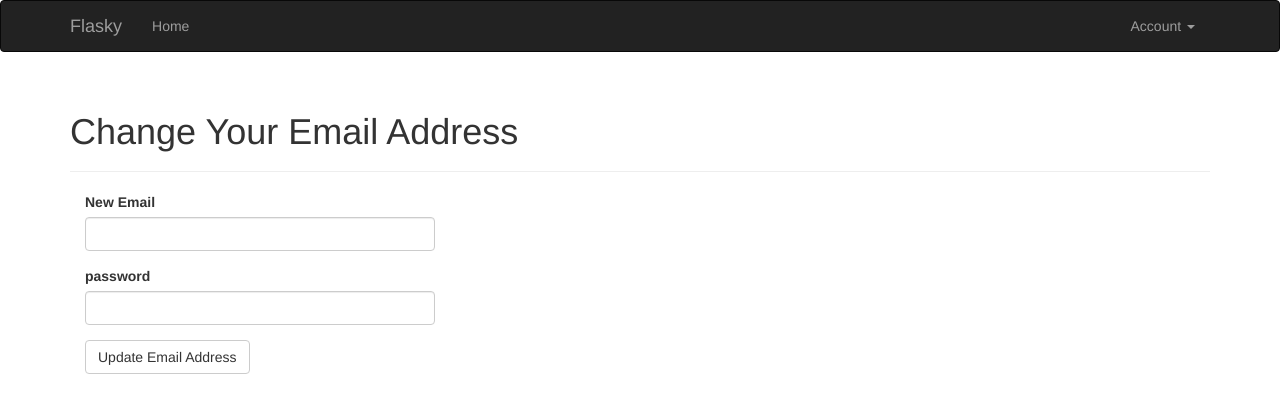
After one commit to fearlessroy/flasky, a Flask app: page /auth/change-email in a window 1280 px wide. The commit adds this page. Shown: the top 413 px of the page. Run offline with Flask 2, Linux system fonts and the light colour scheme; a user stored in the database is signed in; parts of the project's set-up code (start-up, migrations or seed data) failed here and were passed over; some libraries are stand-ins or nearby versions.

Commit message:
add change email

```diff
--- a/app/auth/forms.py
+++ b/app/auth/forms.py
@@ -55,3 +55,13 @@ class PasswordResetForm(FlaskForm):
     def validate_email(self, field):
         if User.query.filter_by(email=field.data).first() is None:
             raise ValidationError('Unknown email address.')
+
+
+class ChangeEmailForm(FlaskForm):
+    email = StringField('New Email', validators=[DataRequired(), Length(1, 64), Email()])
+    password = PasswordField('password', validators=[DataRequired()])
+    submit = SubmitField('Update Email Address')
+
+    def validate_email(self, field):
+        if User.query.filter_by(email=field.data).first():
+            raise ValidationError('Email already registered.')
--- a/app/auth/views.py
+++ b/app/auth/views.py
@@ -3,7 +3,8 @@ from flask import render_template, redirect, request, url_for, flash
 from . import auth
 from flask_login import login_required, login_user, logout_user, current_user
 from ..models import User
-from .forms import LoginForm, RegistrationForm, ChangePasswordForm, PasswordResetForm, PasswordResetRequestForm
+from .forms import LoginForm, RegistrationForm, ChangePasswordForm, PasswordResetForm, PasswordResetRequestForm, \
+    ChangeEmailForm
 from .. import db
 from ..email import send_mail
 
@@ -133,3 +134,31 @@ def password_reset(token):
         else:
             return redirect(url_for('main.index'))
     return render_template('auth/reset_password.html', form=form)
+
+
+@auth.route('/change-email', methods=['GET', 'POST'])
+@login_required
+def change_email_request():
+    form = ChangeEmailForm()
+    if form.validate_on_submit():
+        if current_user.verity_password(form.password.data):
+            new_email = form.email.data
+            token = current_user.generate_email_change_token(new_email)
+            send_mail(new_email, 'Confirm your new email address', 'auth/email/change_email', user=current_user,
+                      token=token)
+            flash('An email with instructions to confirm your new email address has been sent to you')
+            return redirect(url_for('main.index'))
+        else:
+            flash('Invalid email or password')
+
+    return render_template('auth/change_email.html', form=form)
+
+
+@auth.route('/change-email/<token>')
+@login_required
+def change_email(token):
+    if current_user.change_email(token):
+        flash('Your new email has been updated')
+    else:
+        flash('Invalid request.')
+    return redirect(url_for('main.index'))
--- /dev/null
+++ b/app/templates/auth/change_email.html
@@ -0,0 +1,13 @@
+{% extends "base.html" %}
+{% import "bootstrap/wtf.html" as wtf %}
+
+{% block title %}Flasky - Change Email Address{% endblock %}
+
+{% block page_content %}
+<div class="page-header">
+    <h1>Change Your Email Address</h1>
+</div>
+<div class="col-md-4">
+    {{ wtf.quick_form(form) }}
+</div>
+{% endblock %}
--- a/app/templates/base.html
+++ b/app/templates/base.html
@@ -33,6 +33,7 @@
                     <a href="#" class="dropdown-toggle" data-toggle="dropdown">Account <b class="caret"></b></a>
                     <ul class="dropdown-menu">
                         <li><a href="{{ url_for('auth.change_password') }}">Change Password</a></li>
+                        <li><a href="{{ url_for('auth.change_email_request') }}">Change Email</a></li>
                         <li><a href="{{ url_for('auth.logout') }}">Log Out</a></li>
                     </ul>
                 </li>
```
Also changed, not shown: app/models.py (+26 -0 lines), app/templates/auth/email/change_email.html (added, +10 -0 lines), app/templates/auth/email/change_email.txt (added, +11 -0 lines).
